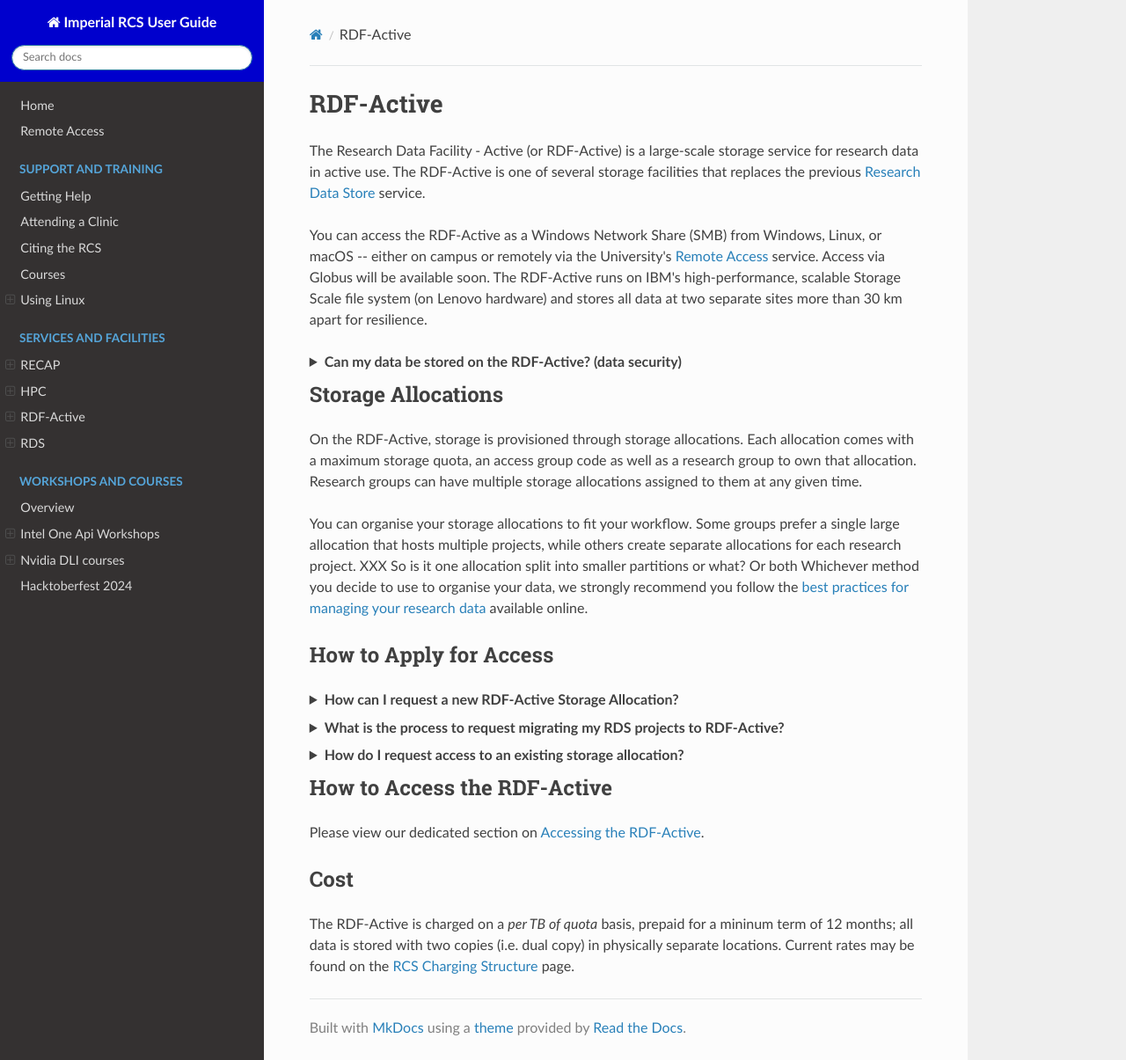
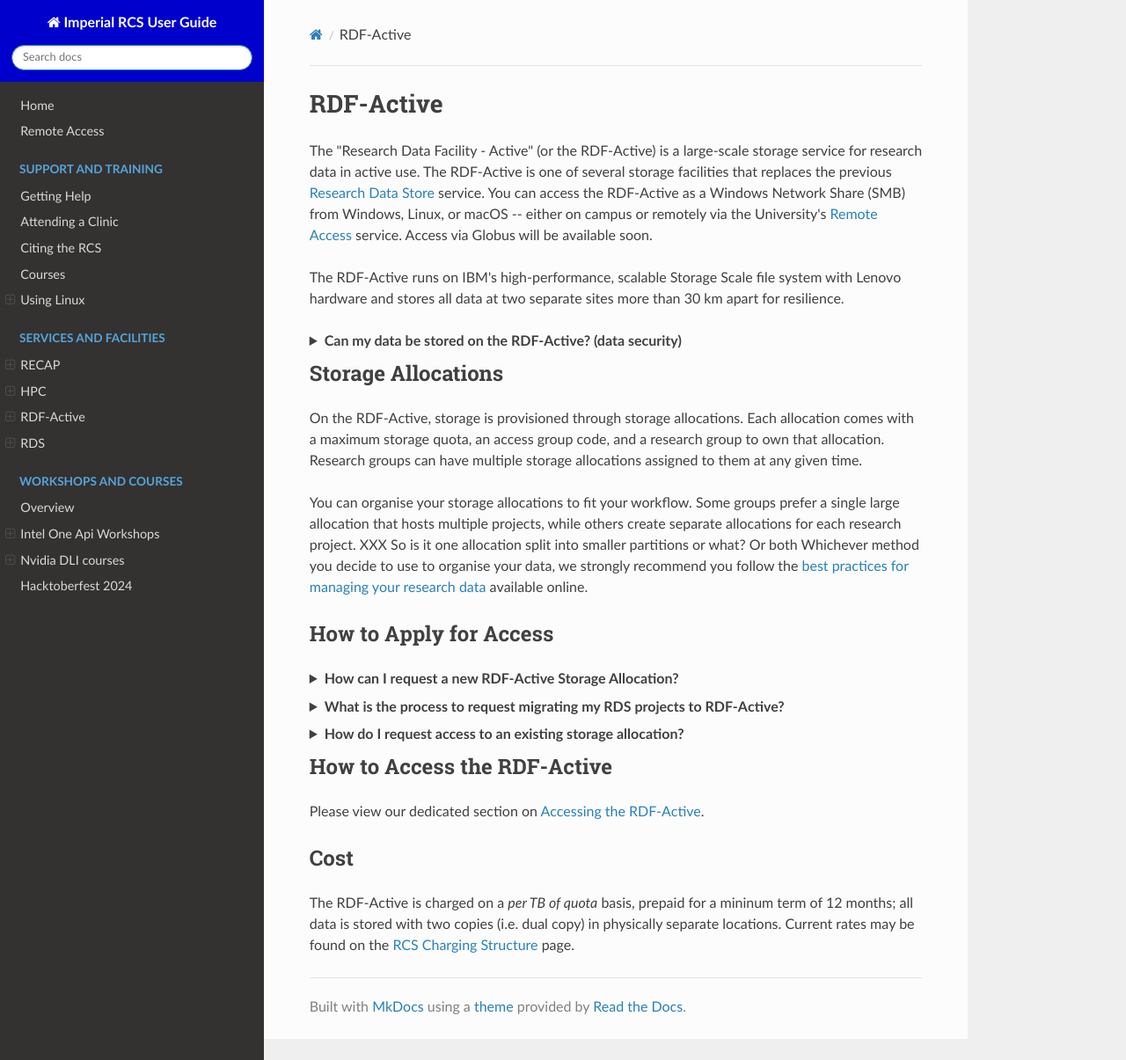
Before and after one commit to ImperialCollegeLondon/icl-rcs-user-guide, an MkDocs documentation site: the page built from docs/rdfactive/rdfactive-index.md, in a window 1280 px wide and 1205 px high. Shown: the whole window at 88% size. Built offline with MkDocs 1.6.1, drawn with Linux system fonts in a browser that asks for light colours; nearby versions of some CDN libraries.

Commit message:
feat(rdfactive index): minor tweaks

```diff
--- a/docs/rdfactive/rdfactive-index.md
+++ b/docs/rdfactive/rdfactive-index.md
@@ -1,8 +1,8 @@
 # RDF-Active
 
-The Research Data Facility - Active (or RDF-Active) is a large-scale storage service for research data in active use. The RDF-Active is one of several storage facilities that replaces the previous [Research Data Store](../rds/index.md) service.
+The "Research Data Facility - Active" (or the RDF-Active) is a large-scale storage service for research data in active use. The RDF-Active is one of several storage facilities that replaces the previous [Research Data Store](../rds/index.md) service. You can access the RDF-Active as a Windows Network Share (SMB) from Windows, Linux, or macOS -- either on campus or remotely via the University's [Remote Access](../remoteaccess.md) service. Access via Globus will be available soon.
 
-You can access the RDF-Active as a Windows Network Share (SMB) from Windows, Linux, or macOS -- either on campus or remotely via the University's [Remote Access](../remoteaccess.md) service. Access via Globus will be available soon. The RDF-Active runs on IBM's high-performance, scalable Storage Scale file system (on Lenovo hardware) and stores all data at two separate sites more than 30 km apart for resilience.
+The RDF-Active runs on IBM's high-performance, scalable Storage Scale file system with Lenovo hardware and stores all data at two separate sites more than 30 km apart for resilience.
 
 /// details | Can my data be stored on the RDF-Active? (data security)
     type: faq
@@ -13,7 +13,7 @@ We strongly recommend you contact the [data protection coordinator](https://www.
 
 ## Storage Allocations
 
-On the RDF-Active, storage is provisioned through storage allocations. Each allocation comes with a maximum storage quota, an access group code as well as a research group to own that allocation. Research groups can have multiple storage allocations assigned to them at any given time.
+On the RDF-Active, storage is provisioned through storage allocations. Each allocation comes with a maximum storage quota, an access group code, and a research group to own that allocation. Research groups can have multiple storage allocations assigned to them at any given time.
 
 You can organise your storage allocations to fit your workflow. Some groups prefer a single large allocation that hosts multiple projects, while others create separate allocations for each research project.
 XXX So is it one allocation split into smaller partitions or what? Or both
```
